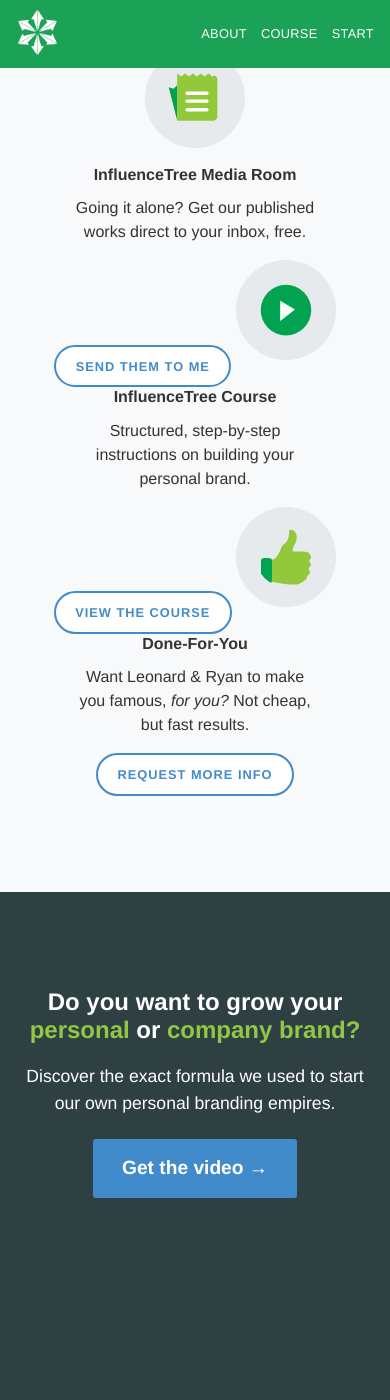
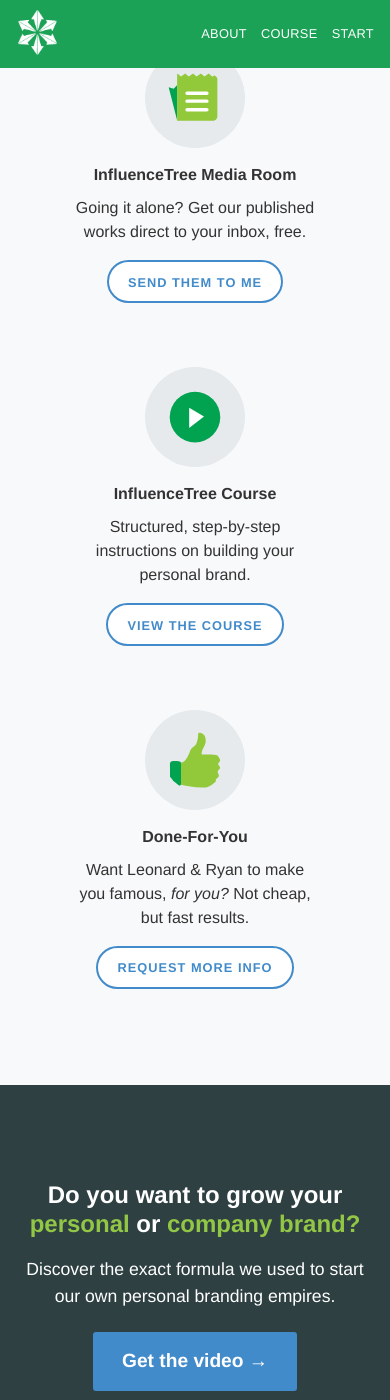
Before and after one commit to fairheadcreative/influencetree, a Jekyll site: the page built from index.html, in a window 390 px wide and 1400 px high, scrolled down 1507 px. Built offline with Jekyll 4.4.1, drawn with Linux system fonts in a browser that asks for light colours; Markdown is read by kramdown in place of the engine named in the settings; a script that is not in the unit is left out; the list of posts is cut into pages by our own code.

Commit message:
Home icons update for mobile

```diff
--- a/css/screen.scss
+++ b/css/screen.scss
@@ -186,6 +186,12 @@
 
   h3 {
     color: $base-font-color;
+  }
+
+  @include media(max-width $medium-screen) {
+    @include row;
+
+    &:last-child { margin-bottom: 0; }
   }
 
   @include media($medium-screen) {
```
